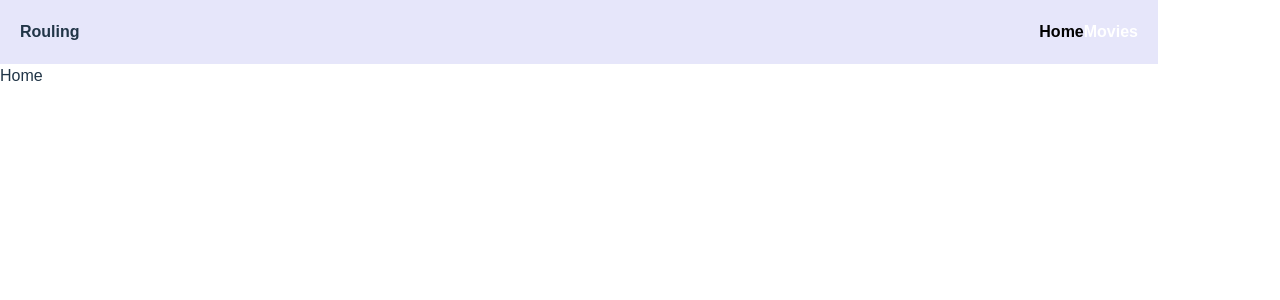
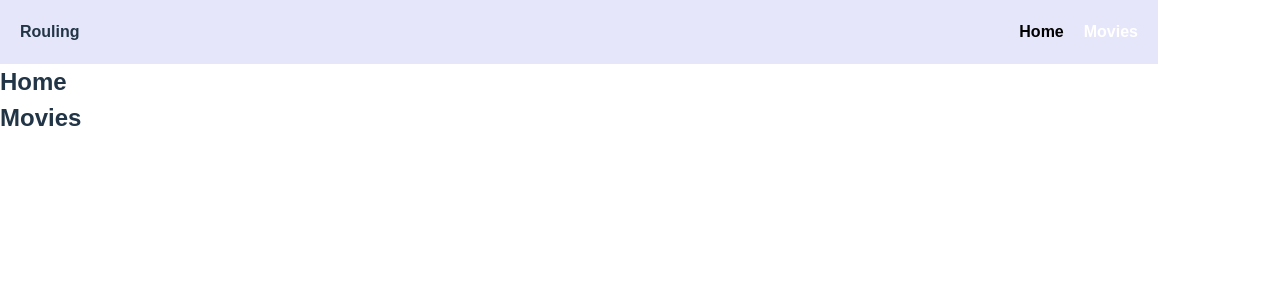
Before and after one commit to HannaKorol/goit-react-hw-05, a React (Vite) app: page / in a window 1280 px wide. Shown: the top 300 px of the page. Built offline with nearby package versions, Linux system fonts and the light colour scheme.

Commit message:
save API token and key in api

```diff
--- a/package.json
+++ b/package.json
@@ -10,6 +10,7 @@
     "preview": "vite preview"
   },
   "dependencies": {
+    "axios": "^1.7.7",
     "clsx": "^2.1.1",
     "modern-normalize": "^3.0.1",
     "react": "^18.3.1",
--- a/src/App.jsx
+++ b/src/App.jsx
@@ -3,18 +3,26 @@ import Header from "./components/Header/Header";
 import HomePage from "./pages/HomePage/HomePage";
 import MoviesPage from "./pages/MoviesPage/MoviesPage";
 import NotFoundPage from "./pages/NotFoundPage/NotFoundPage";
+import MovieDetailsPage from "./pages/MovieDetailsPage/MovieDetailsPage";
+import MovieCast from "./components/MovieCast/MovieCast";
+import MovieReviews from "./components/MovieReviews/MovieReviews";
 
 const App = () => {
   return (
     <>
-    <Header/>
-<Routes>
-<Route path ='/' element={<HomePage/>}/>
-<Route path ='/movies' element={<MoviesPage/>}/>
-<Route path ='*' element={<NotFoundPage/>}/> {/* Якщо якийсь Route не знайдено, відобразить помилку 404 і запропонує повернення на головну сторінку */}
-</Routes>
+      <Header />
+      <Routes>
+        <Route path="/" element={<HomePage />} />
+        <Route path="/movies" element={<MoviesPage />} />
+        <Route path="/movies/:movieId" element={<MovieDetailsPage />}>
+          <Route path="cast" element={<MovieCast />} />
+          <Route path="reviews" element={<MovieReviews />} />
+        </Route>
+        <Route path="*" element={<NotFoundPage />} />{" "}
+        {/* Якщо якийсь Route не знайдено, відобразить помилку 404 і запропонує повернення на головну сторінку */}
+      </Routes>
     </>
-  )
-}
+  );
+};
 
 export default App;
--- a/src/components/Header/Header.jsx
+++ b/src/components/Header/Header.jsx
@@ -1,20 +1,22 @@
 import { Link, NavLink } from "react-router-dom";
-import s from "./Header.module.css"
+import s from "./Header.module.css";
 import clsx from "clsx";
 
-
 const buildLinkClass = ({ isActive }) => {
-    return clsx(s.link, isActive && s.activeLink);
+  return clsx(s.link, isActive && s.activeLink); /* це помічник бібліотеки, допомагає додати стилі до сторінки */
 };
-
 
 const Header = () => {
   return (
     <div className={s.wrapper}>
       <div>Rouling</div>
-            <div>
-                <NavLink className={buildLinkClass} to='/'>Home</NavLink>
-                <NavLink className={buildLinkClass} to='/movies'>Movies</NavLink>
+      <div className={s.wrapperLinks}>
+        <NavLink className={buildLinkClass} to="/">
+          Home
+        </NavLink>
+        <NavLink className={buildLinkClass} to="/movies">
+          Movies
+        </NavLink>
       </div>
     </div>
   );
--- a/src/components/Header/Header.module.css
+++ b/src/components/Header/Header.module.css
@@ -15,5 +15,9 @@
 
 .activeLink {
     color:black;
+}
 
+.wrapperLinks{
+    display: flex;
+    gap: 20px;
 }
--- a/src/components/MovieCast/MovieCast.jsx
+++ b/src/components/MovieCast/MovieCast.jsx
@@ -6,4 +6,4 @@ const MovieCast = () => {
   )
 }
 
-export default MovieCast
+export default MovieCast;
--- a/src/components/MovieList/MovieList.jsx
+++ b/src/components/MovieList/MovieList.jsx
@@ -0,0 +1,18 @@
+import React from "react";
+
+const MovieList = () => {
+  return (
+    <div>
+      <h2>Movies</h2>
+      <ul>
+        {[].map((movie) => (
+          <li key={movie.id}>
+            <p>movie</p>
+          </li>
+        ))}
+      </ul>
+    </div>
+  );
+};
+
+export default MovieList;
--- a/src/components/MovieReviews/MovieReviews.jsx
+++ b/src/components/MovieReviews/MovieReviews.jsx
@@ -0,0 +1,9 @@
+import React from 'react'
+
+const MovieReviews = () => {
+  return (
+    <div>MovieReviews</div>
+  )
+}
+
+export default MovieReviews
--- a/src/pages/HomePage/HomePage.jsx
+++ b/src/pages/HomePage/HomePage.jsx
@@ -1,9 +1,13 @@
 import React from 'react'
+import MovieList from '../../components/MovieList/MovieList';
 
 const HomePage = () => {
   return (
-    <div>Home</div>
-  )
+    <div>
+      <h2>Home</h2>
+<MovieList/>
+    </div>
+  );
 }
 
 export default HomePage
--- a/src/pages/MovieDetailsPage/MovieDetailsPage.jsx
+++ b/src/pages/MovieDetailsPage/MovieDetailsPage.jsx
@@ -0,0 +1,9 @@
+import React from 'react'
+
+const MovieDetailsPage = () => {
+  return (
+    <div>MovieDetailsPage</div>
+  )
+}
+
+export default MovieDetailsPage
--- /dev/null
+++ b/src/services/api.js
@@ -0,0 +1,6 @@
+import axios from "axios";
+
+const myApikey = "a970aae660825a59def60e1f03c08b2d";
+cont myApiToken = 'eyJhbGciOiJIUzI1NiJ9.eyJhdWQiOiJhOTcwYWFlNjYwODI1YTU5ZGVmNjBlMWYwM2MwOGIyZCIsIm5iZiI6MTcyODc2MjMwMi4xMzQ3NjQsInN1YiI6IjY3MGFjYmQ5ZjU4YTkyMDZhYTQwOTc4NyIsInNjb3BlcyI6WyJhcGlfcmVhZCJdLCJ2ZXJzaW9uIjoxfQ.Ogl8ey4EF5XdNcoYpaavREbQWy_H8qjfJH9JJEDbMaM'
+
+axios.defaults.baseURL = ''
```
Also changed, not shown: eslint.config.js (indentation only), 1 other file (tests, documents, lock files or other folders). Lines whose indentation alone changed are shown as unchanged.
